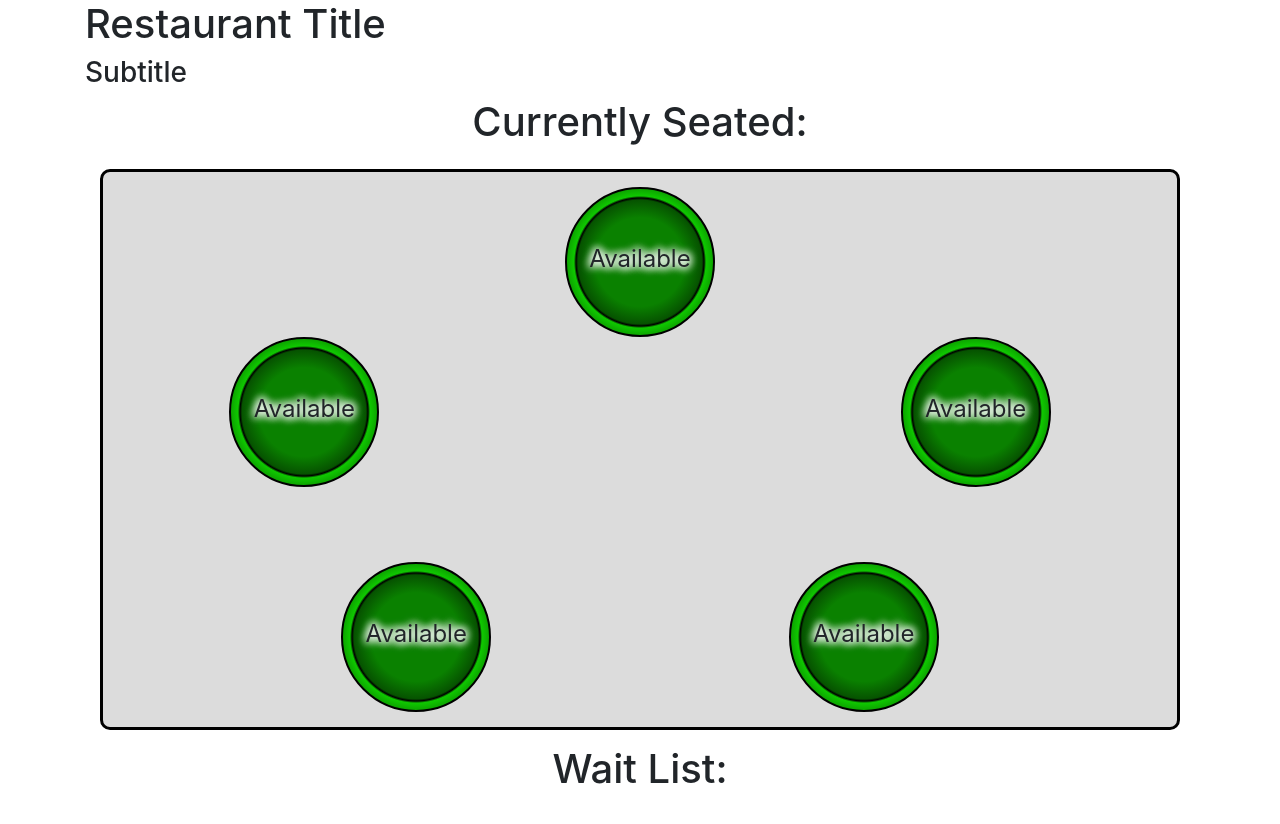
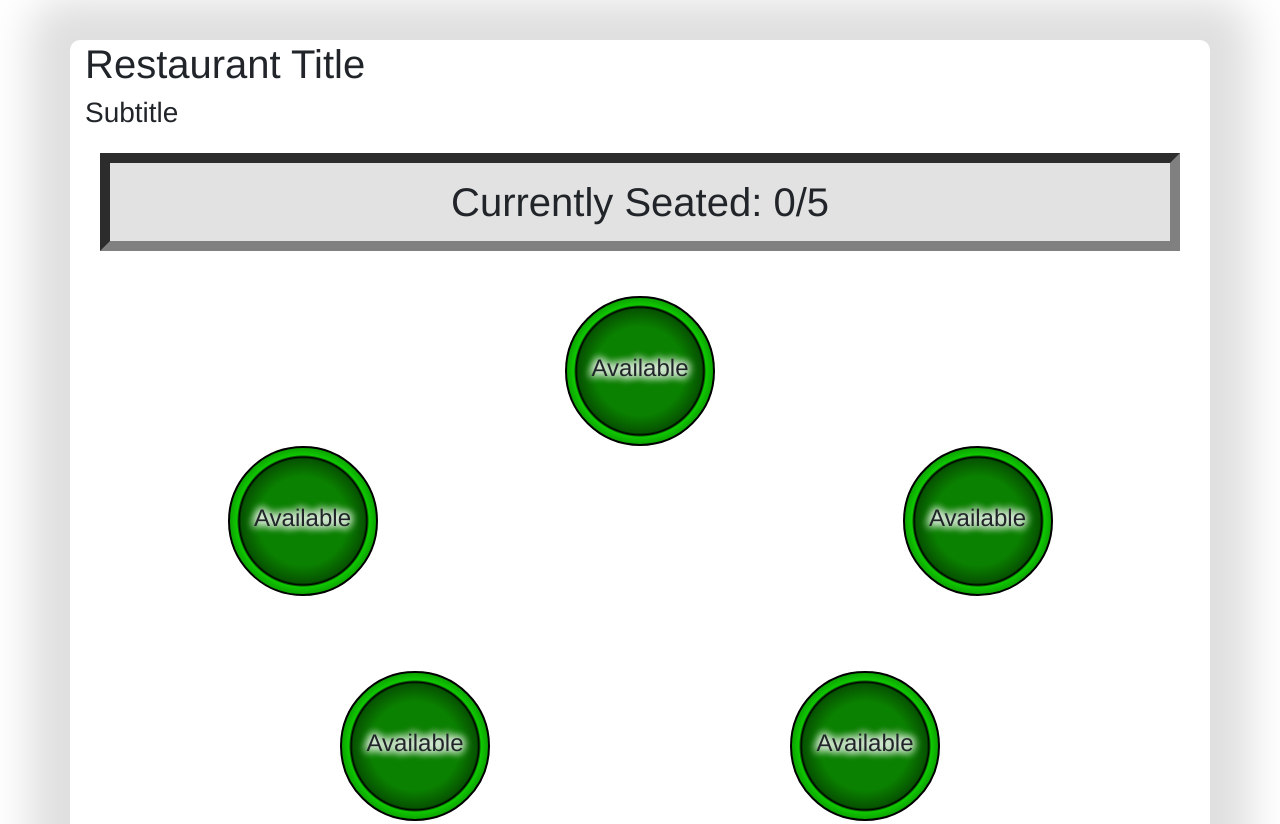
Before and after one commit to TheMatthewSawyer/restaurantManager, a website: page tables.html in a window 1280 px wide. Shown: the top 824 px of the page. Before the commit the page ends 801 px from the top, so only its background shows below. Drawn offline with nearby package versions, Linux system fonts and the light colour scheme.

Commit message:
Basic outlining finished, JS to follow.

```diff
--- a/tables.css
+++ b/tables.css
@@ -1,3 +1,14 @@
+body {
+    font-family: 'Franklin Gothic Medium', 'Arial Narrow', Arial, sans-serif;
+}
+
+.container {
+    margin-top: 40px;
+    background-color: white;
+    border-radius: 10px;
+    box-shadow: 0px 0px 40px 40px rgba(128, 128, 128, 0.25);
+}
+
 .table {
     height: 150px;
     width: 150px;
@@ -12,6 +23,10 @@
     text-shadow: 2px 0px 8px white, 0px 2px 8px white,-2px 0px 8px white, 0px -2px 8px white;
 }
 
+.full {
+    background: radial-gradient(circle, rgba(129,0,0,1) 0%, rgba(129,0,0,1) 43%, rgba(83,0,0,1) 60%, rgba(0,0,0,1) 62%, rgba(200,0,0,1) 64%, rgba(128,0,0,1) 78%);
+}
+
 .side {
     position: relative;
     top: 150px;
@@ -22,14 +37,16 @@
     height: 225px;
 }
 
-#tablesContainer {
-    background-color: gainsboro;
-    border: 3px solid black;
-    border-radius: 10px;
+#tablesContainer, .mainHeader, .waitHeader {
     margin: 15px;
     padding: 15px;
 }
 
+.mainHeader, .waitHeader {
+    border: 10px solid grey;
+    border-style: inset;
+    background-color: rgb(226, 226, 226);
+}
 
 @media only screen and (max-width: 767px) {
     .side {
--- a/tables.html
+++ b/tables.html
@@ -20,7 +20,7 @@
 
         <div class='row'>
             <div class='col-md-12'>
-                <h1 class='text-center'>Currently Seated:</h1>
+                <h1 class='text-center mainHeader'>Currently Seated: <span id='curSeated'>0</span>/5</h1>
             </div>
         </div>
 
@@ -65,13 +65,52 @@
 
         <div class='row'>
             <div class='col-md-12'>
-                <h1 class='text-center'>Wait List:</h1>
+                <h1 class='text-center waitHeader'>Wait List:</h1>
             </div>
         </div>
+
+        <div class='row'>
+
+            <div class='col-md-12'></div>
+
+        </div>
+
+    </div>
+</body>
+</html>
 
 
 
 
-    </div>
-</body>
-</html>
+<!-- const fs = require("fs");
+
+const savedRestaurantList = [];
+
+class RestaurantList  {
+    constructor(id, name, email, phone) {
+        this.id = id;
+        this.name = name;
+        this.email = email;
+        this.phone = phone;
+    }
+}
+
+
+
+function save() {
+    fs.savefile("/savedRestaurantList.txt") {
+
+    }
+}
+
+function load() {
+    fs.readfile("/savedRestaurantList.txt") {
+
+    }
+}
+
+
+function newReservation() {
+    let addItem = new RestaurantList(id, name, email, phone);
+    savedRestaurantList.push(addItem);
+} -->
```
